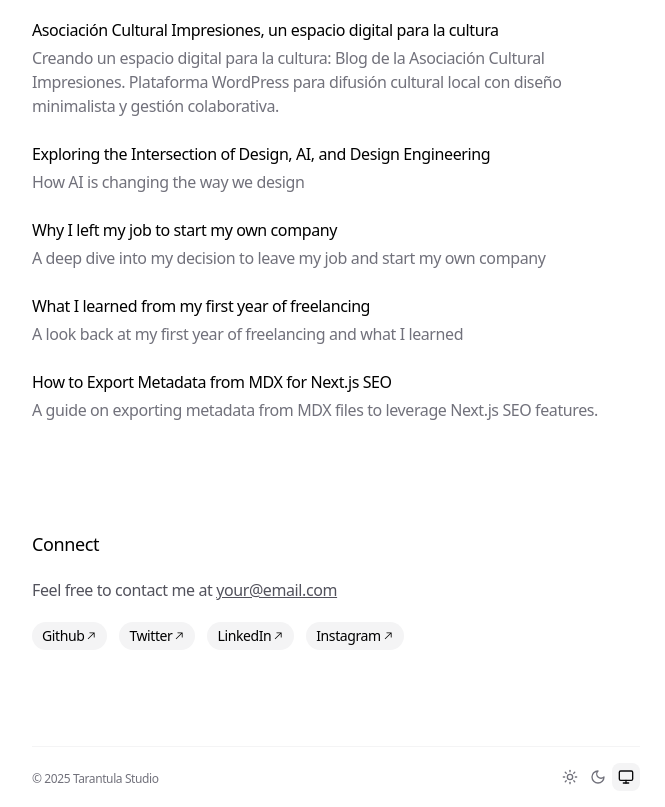
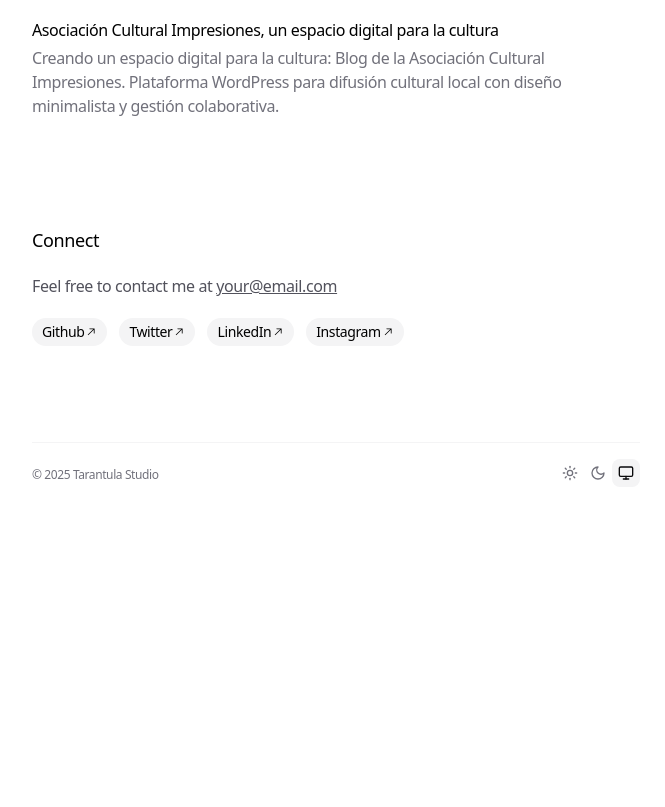
Before and after one commit to pedromoreno/tarantula, a Next.js app: page / in a window 1280 px wide. Shown: the part 1260-2067 px from the top of the page, without its empty margins (304-969 px from the left). After the commit the page ends 1763 px from the top, so only its background shows below. Built offline with nearby package versions, Linux system fonts and the light colour scheme.

Commit message:
chore(blog): elimina entradas antiguas y deja solo las nuevas MDX

```diff
--- a/app/data.ts
+++ b/app/data.ts
@@ -89,32 +89,6 @@
     link: '/blog/asociacion-cultural-impresiones',
     uid: 'blog-impresiones',
   },
-  {
-    title: 'Exploring the Intersection of Design, AI, and Design Engineering',
-    description: 'How AI is changing the way we design',
-    link: '/blog/exploring-the-intersection-of-design-ai-and-design-engineering',
-    uid: 'blog-1',
-  },
-  {
-    title: 'Why I left my job to start my own company',
-    description:
-      'A deep dive into my decision to leave my job and start my own company',
-    link: '/blog/exploring-the-intersection-of-design-ai-and-design-engineering',
-    uid: 'blog-2',
-  },
-  {
-    title: 'What I learned from my first year of freelancing',
-    description:
-      'A look back at my first year of freelancing and what I learned',
-    link: '/blog/exploring-the-intersection-of-design-ai-and-design-engineering',
-    uid: 'blog-3',
-  },
-  {
-    title: 'How to Export Metadata from MDX for Next.js SEO',
-    description: 'A guide on exporting metadata from MDX files to leverage Next.js SEO features.',
-    link: '/blog/example-mdx-metadata',
-    uid: 'blog-4',
-  },
 ]
 
 export const SOCIAL_LINKS: SocialLink[] = [
```
